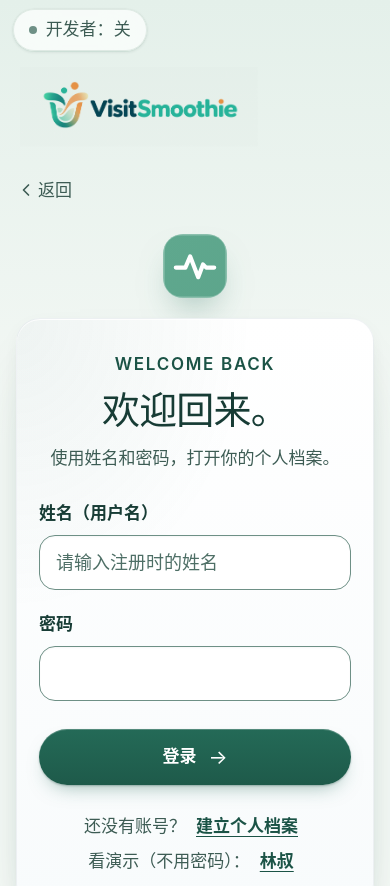
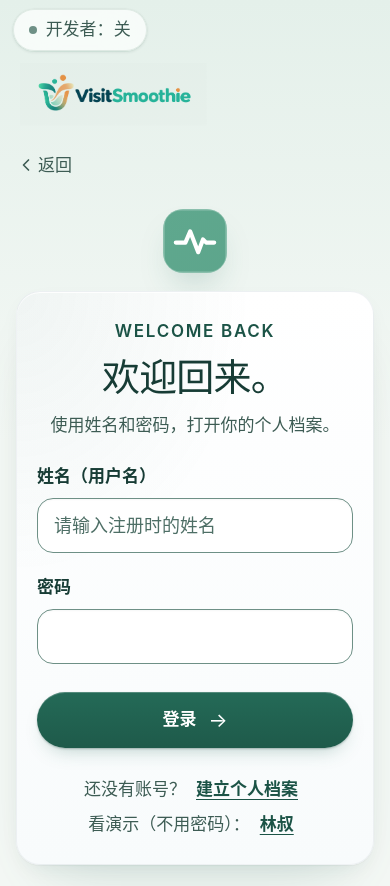
Before and after one commit to Joanna-JYZhao/VisitSmoothie, a Next.js app: page /login in a window 390 px wide. Shown: the top 886 px of the page. Built offline with nearby package versions, Linux system fonts and the light colour scheme.

Commit message:
Replace oversized home cards with compact entries and tighten layout

```diff
--- a/src/app/globals.css
+++ b/src/app/globals.css
@@ -71,28 +71,29 @@
   --radius-card: 22px;
   --radius-sheet: 28px;
 
-  /* depth: cards rest on the page; floats (toasts, dialogs, the chat box) hover above it */
-  --shadow-card: 0 1px 1px rgba(23, 60, 53, 0.03), 0 2px 6px -1px rgba(23, 60, 53, 0.05), 0 16px 40px -20px rgba(23, 60, 53, 0.12);
-  --shadow-card-hover: 0 1px 1px rgba(23, 60, 53, 0.03), 0 6px 16px -4px rgba(23, 60, 53, 0.1), 0 28px 56px -24px rgba(36, 106, 87, 0.25);
-  --shadow-float: 0 24px 64px -16px rgba(23, 60, 53, 0.28), 0 6px 16px -4px rgba(23, 60, 53, 0.08), 0 0 0 1px rgba(23, 60, 53, 0.04);
+  /* depth: cards rest on the page; floats (toasts, dialogs, the chat box) hover above it.
+     Restrained: a sheet is told from the paper by its hairline and a short shadow, never a halo. */
+  --shadow-card: 0 1px 1px rgba(23, 60, 53, 0.03), 0 2px 6px -1px rgba(23, 60, 53, 0.04), 0 16px 40px -20px rgba(23, 60, 53, 0.08);
+  --shadow-card-hover: 0 1px 1px rgba(23, 60, 53, 0.03), 0 6px 16px -4px rgba(23, 60, 53, 0.07), 0 28px 56px -24px rgba(36, 106, 87, 0.16);
+  --shadow-float: 0 24px 64px -16px rgba(23, 60, 53, 0.19), 0 6px 16px -4px rgba(23, 60, 53, 0.07), 0 0 0 1px rgba(23, 60, 53, 0.04);
   /* the selected item of a segmented control, and other small raised things */
   --shadow-pill: 0 1px 3px rgba(23, 60, 53, 0.12), 0 0 0 0.5px rgba(23, 60, 53, 0.04);
   /* a quiet edge for white buttons and tiles */
   --shadow-edge: 0 1px 2px rgba(23, 60, 53, 0.06), 0 0 0 1px rgba(23, 60, 53, 0.04);
   /* the main button: a top highlight and a soft glow of its own colour */
-  --shadow-btn: inset 0 1px 0 rgba(255, 255, 255, 0.2), 0 1px 2px rgba(18, 59, 49, 0.25), 0 10px 20px -10px rgba(36, 106, 87, 0.6);
-  --shadow-hero: inset 0 1px 0 rgba(255, 255, 255, 0.22), 0 2px 4px rgba(18, 59, 49, 0.18), 0 18px 36px -16px rgba(36, 106, 87, 0.65);
+  --shadow-btn: inset 0 1px 0 rgba(255, 255, 255, 0.2), 0 1px 2px rgba(18, 59, 49, 0.25), 0 10px 20px -10px rgba(36, 106, 87, 0.38);
+  --shadow-hero: inset 0 1px 0 rgba(255, 255, 255, 0.22), 0 2px 4px rgba(18, 59, 49, 0.16), 0 18px 36px -16px rgba(36, 106, 87, 0.42);
   /* the page header once the page has scrolled under it */
-  --shadow-header: 0 1px 0 rgba(23, 60, 53, 0.06), 0 10px 24px -16px rgba(23, 60, 53, 0.2);
+  --shadow-header: 0 1px 0 rgba(23, 60, 53, 0.06), 0 10px 24px -16px rgba(23, 60, 53, 0.16);
   /* the glow behind an app-icon tile */
-  --shadow-glow: 0 10px 30px -10px rgba(36, 106, 87, 0.55);
+  --shadow-glow: 0 10px 30px -10px rgba(36, 106, 87, 0.35);
 
   --ease-out-soft: cubic-bezier(0.22, 1, 0.36, 1);
   --ease-spring: cubic-bezier(0.34, 1.3, 0.64, 1);
 
   /* materials: a card is not flat white but a sheet lit from above */
   --shadow-inset-top: inset 0 1px 0 rgba(255, 255, 255, 0.9);
-  --shadow-raised: 0 1px 1px rgba(23, 60, 53, 0.04), 0 8px 24px -8px rgba(23, 60, 53, 0.12), 0 32px 64px -32px rgba(36, 106, 87, 0.3);
+  --shadow-raised: 0 1px 1px rgba(23, 60, 53, 0.04), 0 8px 24px -8px rgba(23, 60, 53, 0.09), 0 32px 64px -32px rgba(36, 106, 87, 0.2);
 
   --animate-fade-up: fade-up 0.4s var(--ease-out-soft) backwards;
   --animate-rise: rise 0.7s var(--ease-out-soft) backwards;
@@ -253,6 +254,7 @@ h3 {
  *   t-lead     one important sentence           1.2rem, roomy
  *   t-body     reading text                     1rem, roomy
  *   t-number   a measurement, big and tabular   2.6rem
+ *   name-title the person's name on the ID card  1.5–1.625rem (see below)
  */
 .t-display {
   font-family: var(--font-serif);
@@ -293,6 +295,24 @@ h3 {
 .tabular {
   font-variant-numeric: tabular-nums;
 }
+/*
+ * The name on the medical-ID card. It is a title, so it keeps the serif voice — but a person's name
+ * is not a hero: it is set at a size a long name can hold in its own column, and it breaks anywhere
+ * rather than pushing the avatar and the edit button out of the row.
+ */
+.name-title {
+  font-family: var(--font-serif);
+  font-size: 1.5rem;
+  line-height: 1.15;
+  font-weight: 600;
+  letter-spacing: -0.02em;
+  overflow-wrap: anywhere;
+}
+@media (min-width: 640px) {
+  .name-title {
+    font-size: 1.625rem;
+  }
+}
 
 /* materials */
 /* a sheet of paper lit from above: a faint top-to-bottom gradient and a hairline highlight on the top edge */
@@ -308,7 +328,7 @@ h3 {
 /* a soft light from the top-left corner, for a hero surface */
 .light {
   background-image:
-    radial-gradient(120% 90% at 0% 0%, rgba(36, 106, 87, 0.09), transparent 55%),
+    radial-gradient(120% 90% at 0% 0%, rgba(36, 106, 87, 0.07), transparent 55%),
     linear-gradient(180deg, #ffffff 0%, #f8fbf9 100%);
 }
 /* an app-icon tile in the brand gradient, with the glossy top edge iOS icons have */
@@ -324,13 +344,13 @@ h3 {
   box-shadow:
     inset 0 1px 0 rgba(255, 255, 255, 0.28),
     inset 0 -1px 0 rgba(0, 0, 0, 0.1),
-    0 10px 30px -10px rgba(18, 59, 49, 0.55);
+    0 10px 30px -10px rgba(18, 59, 49, 0.38);
 }
 .tile-danger {
   background-image: linear-gradient(180deg, #c8404a 0%, #a92d35 100%);
   box-shadow:
     inset 0 1px 0 rgba(255, 255, 255, 0.3),
-    0 10px 30px -10px rgba(178, 51, 60, 0.5);
+    0 10px 30px -10px rgba(178, 51, 60, 0.35);
 }
 
 /* ---------- the brand: one supplied PNG, used exactly as it is ---------- */
@@ -342,6 +362,8 @@ h3 {
  * `multiply` lets the white ground take on the paper behind it instead of showing as a white box.
  * Nothing between the logo and the page may create a stacking context (an animation, an opacity, a
  * transform, `isolation`), or the blend is isolated and that white ground comes back as a plate.
+ * On a phone the lockup is set smaller (see below): the artwork stays recognisable while the first
+ * screen keeps room for the page under it.
  */
 .brand-logo {
   display: block;
@@ -370,7 +392,7 @@ h3 {
 
 /* the mark resting in the sidebar: a watermark, not a sign */
 .rail-watermark {
-  width: 9.5rem;
+  width: 8rem;
   opacity: 0.13;
 }
 
@@ -391,7 +413,7 @@ h3 {
 
 @media (max-width: 760px) {
   .brand-logo {
-    width: 15rem;
+    width: 12rem;
   }
   .jade-edge::before {
     inset-block: 1rem;
@@ -400,15 +422,15 @@ h3 {
 }
 @media (max-width: 430px) {
   .brand-logo {
-    width: 14rem;
+    width: 11rem;
   }
 }
 
-/* a soft pool of brand light, blurred: the stage the welcome screen stands on, reused behind the doors */
+/* a soft pool of brand light, blurred: the stage the welcome screen stands on, reused at the top of the conversation */
 .pool {
   position: absolute;
   border-radius: 999px;
-  background: radial-gradient(closest-side, rgba(36, 106, 87, 0.2), rgba(36, 106, 87, 0));
+  background: radial-gradient(closest-side, rgba(36, 106, 87, 0.14), rgba(36, 106, 87, 0));
   filter: blur(24px);
   pointer-events: none;
 }
--- a/src/app/welcome/smoothie.css
+++ b/src/app/welcome/smoothie.css
@@ -19,11 +19,11 @@
   --onboarding-ring: #c3dccf;
   --onboarding-ring-soft: #dfede6;
   --onboarding-danger: #b2333c;
-  --onboarding-card-shadow: inset 0 1px 0 rgba(255, 255, 255, 0.9), 0 1px 2px rgba(23, 60, 53, 0.05), 0 12px 28px -22px rgba(23, 60, 53, 0.35);
-  --onboarding-raised-shadow: inset 0 1px 0 rgba(255, 255, 255, 0.9), 0 1px 1px rgba(23, 60, 53, 0.04), 0 8px 24px -8px rgba(23, 60, 53, 0.12), 0 32px 64px -32px rgba(36, 106, 87, 0.3);
+  --onboarding-card-shadow: inset 0 1px 0 rgba(255, 255, 255, 0.9), 0 1px 2px rgba(23, 60, 53, 0.05), 0 12px 28px -22px rgba(23, 60, 53, 0.25);
+  --onboarding-raised-shadow: inset 0 1px 0 rgba(255, 255, 255, 0.9), 0 1px 1px rgba(23, 60, 53, 0.04), 0 8px 24px -8px rgba(23, 60, 53, 0.09), 0 32px 64px -32px rgba(36, 106, 87, 0.2);
   --onboarding-edge: 0 1px 2px rgba(23, 60, 53, 0.06), 0 0 0 1px rgba(23, 60, 53, 0.04);
-  --onboarding-btn-shadow: inset 0 1px 0 rgba(255, 255, 255, 0.22), 0 1px 2px rgba(18, 59, 49, 0.28), 0 10px 20px -10px rgba(36, 106, 87, 0.5);
-  --onboarding-btn-shadow-hover: inset 0 1px 0 rgba(255, 255, 255, 0.24), 0 2px 4px rgba(18, 59, 49, 0.2), 0 18px 36px -16px rgba(36, 106, 87, 0.55);
+  --onboarding-btn-shadow: inset 0 1px 0 rgba(255, 255, 255, 0.22), 0 1px 2px rgba(18, 59, 49, 0.28), 0 10px 20px -10px rgba(36, 106, 87, 0.35);
+  --onboarding-btn-shadow-hover: inset 0 1px 0 rgba(255, 255, 255, 0.24), 0 2px 4px rgba(18, 59, 49, 0.2), 0 18px 36px -16px rgba(36, 106, 87, 0.38);
   --onboarding-ease: cubic-bezier(0.22, 1, 0.36, 1);
   --onboarding-spring: cubic-bezier(0.34, 1.3, 0.64, 1);
   display: flex;
@@ -47,7 +47,7 @@
 /* No entrance animation here on purpose: an animated (filling) element is a stacking context, and a
    stacking context isolates `mix-blend-mode`, which would leave the logo's white ground showing as a
    plate on the celadon wash. The rest of the page still animates in. */
-.onboarding-header { min-height: 96px; padding: 20px 48px; gap: 28px; }
+.onboarding-header { min-height: 84px; padding: 14px 48px; gap: 24px; }
 /* the lockup is the user's own PNG: a link, a 44px+ target, free to shrink with the column */
 .smoothie-brand { display: inline-flex; align-items: center; min-width: 0; max-width: 100%; min-height: 48px; border-radius: 999px; background: transparent; padding: 0; text-decoration: none; }
 /* the one element in the header that never yields: never 登 / 录 on two lines */
@@ -56,15 +56,15 @@
 .onboarding-language { display: inline-flex; align-items: center; justify-content: center; min-height: 48px; padding: 10px 22px; border: 0; border-radius: 999px; background: #fff; color: var(--onboarding-ink); font-size: 17px; font-weight: 600; line-height: 1.25; text-align: center; text-decoration: none; white-space: normal; box-shadow: var(--onboarding-edge); cursor: pointer; transition: background .2s, color .2s, box-shadow .2s, transform .15s var(--onboarding-ease); }
 .onboarding-language:hover { background: var(--onboarding-mist); color: var(--onboarding-jade-deep); }
 .onboarding-language:active { transform: scale(.97); }
-.onboarding-footer { justify-content: center; gap: 24px; padding: 8px 48px 28px; font-size: 17px; color: var(--onboarding-quiet); }
+.onboarding-footer { justify-content: center; gap: 24px; padding: 6px 48px 22px; font-size: 17px; color: var(--onboarding-quiet); }
 .onboarding-footer > span:first-child { font-family: var(--font-serif); font-style: italic; }
 
-.onboarding-main { width: 100%; max-width: 1240px; margin: 0 auto; padding: 8px 48px 48px; flex: 1; display: flex; flex-direction: column; }
+.onboarding-main { width: 100%; max-width: 1240px; margin: 0 auto; padding: 4px 48px 36px; flex: 1; display: flex; flex-direction: column; }
 .onboarding-main:focus { outline: none; }
 
 /* ---------- the welcome screen: a keynote title on a lit stage ---------- */
 .is-welcome { padding-top: 0; padding-bottom: 24px; }
-.welcome-stage { position: relative; flex: 1; display: flex; flex-direction: column; justify-content: center; min-height: calc(100vh - 96px - 72px); padding: 48px 24px 0; text-align: center; }
+.welcome-stage { position: relative; flex: 1; display: flex; flex-direction: column; justify-content: center; min-height: calc(100vh - 84px - 72px); padding: 48px 24px 0; text-align: center; }
 /* the soft light: two blurred pools of the brand colour, drifting very slowly behind the title */
 .welcome-light { position: absolute; inset: 0; z-index: 0; overflow: hidden; pointer-events: none; }
 .welcome-light::before, .welcome-light::after { content: ''; position: absolute; border-radius: 50%; filter: blur(60px); will-change: transform; }
@@ -109,7 +109,7 @@
 .onboarding-back:hover { color: var(--onboarding-ink); }
 .onboarding-back svg { width: 20px; height: 20px; }
 .registration-layout { display: grid; grid-template-columns: minmax(180px, 200px) minmax(0, 740px); justify-content: space-between; gap: 56px; align-items: start; }
-.registration-guide { position: sticky; top: 32px; padding-top: 34px; animation: onboarding-fade .7s var(--onboarding-ease) both; animation-delay: .05s; }
+.registration-guide { position: sticky; top: 32px; padding-top: 26px; animation: onboarding-fade .7s var(--onboarding-ease) both; animation-delay: .05s; }
 .registration-guide .registration-eyebrow { margin-bottom: 10px; }
 .registration-eyebrow { margin: 0 0 16px; color: var(--onboarding-jade-deep); font-size: 17px; font-weight: 600; letter-spacing: .1em; }
 /* one supporting sentence under a heading (the login card) */
@@ -122,27 +122,27 @@
 .guide-link:hover { color: var(--onboarding-ink); }
 
 /* the form card: the one raised surface on the screen, lit from its corner */
-.registration-card { position: relative; border: 1px solid rgba(229, 233, 237, 0.6); border-radius: 28px; background: radial-gradient(120% 90% at 0% 0%, rgba(36, 106, 87, 0.08), transparent 55%), linear-gradient(180deg, #ffffff 0%, #f8fbfc 100%); padding: 40px 44px; box-shadow: var(--onboarding-raised-shadow); animation: onboarding-rise .7s var(--onboarding-ease) both; animation-delay: .1s; }
-.registration-card-header { display: grid; gap: 24px; margin-bottom: 32px; }
+.registration-card { position: relative; border: 1px solid rgba(229, 233, 237, 0.6); border-radius: 28px; background: radial-gradient(120% 90% at 0% 0%, rgba(36, 106, 87, 0.07), transparent 55%), linear-gradient(180deg, #ffffff 0%, #f8fbfc 100%); padding: 32px 36px; box-shadow: var(--onboarding-raised-shadow); animation: onboarding-rise .7s var(--onboarding-ease) both; animation-delay: .1s; }
+.registration-card-header { display: grid; gap: 20px; margin-bottom: 24px; }
 .registration-card-header .registration-eyebrow { margin-bottom: 8px; }
 .registration-card h2 { margin: 0; font-family: inherit; font-size: 28px; font-weight: 650; line-height: 1.15; letter-spacing: -.025em; color: var(--onboarding-ink); }
 /* the glossy tile: the report shortcut in the card header wears it */
-.guide-tile { display: grid; place-items: center; width: 40px; height: 40px; flex-shrink: 0; border-radius: 12px; background: linear-gradient(180deg, var(--onboarding-jade-light) 0%, var(--onboarding-jade-deep) 100%); color: #fff; box-shadow: inset 0 1px 0 rgba(255, 255, 255, 0.35), inset 0 -1px 0 rgba(0, 0, 0, 0.08), 0 10px 30px -10px rgba(36, 106, 87, 0.55); }
+.guide-tile { display: grid; place-items: center; width: 40px; height: 40px; flex-shrink: 0; border-radius: 12px; background: linear-gradient(180deg, var(--onboarding-jade-light) 0%, var(--onboarding-jade-deep) 100%); color: #fff; box-shadow: inset 0 1px 0 rgba(255, 255, 255, 0.35), inset 0 -1px 0 rgba(0, 0, 0, 0.08), 0 10px 30px -10px rgba(36, 106, 87, 0.38); }
 .guide-tile svg { width: 20px; height: 20px; }
 
 /* the shortcut: a row like one in iOS Settings, a glossy camera tile and a chevron */
-.report-row { display: flex; align-items: center; gap: 14px; width: 100%; min-height: 72px; padding: 12px 16px 12px 14px; border: 1px solid rgba(229, 233, 237, 0.9); border-radius: 20px; background: linear-gradient(180deg, #ffffff 0%, #fbfcfd 100%); color: var(--onboarding-ink); font-size: 18px; font-weight: 600; line-height: 1.35; text-align: left; box-shadow: var(--onboarding-card-shadow); cursor: pointer; transition: transform .3s var(--onboarding-ease), box-shadow .3s var(--onboarding-ease), border-color .2s; }
-@media (hover: hover) { .report-row:hover { transform: translateY(-2px); border-color: var(--onboarding-ring); box-shadow: inset 0 1px 0 rgba(255, 255, 255, 0.9), 0 6px 16px -4px rgba(23, 60, 53, 0.1), 0 28px 56px -24px rgba(36, 106, 87, 0.25); } }
+.report-row { display: flex; align-items: center; gap: 14px; width: 100%; min-height: 68px; padding: 10px 14px 10px 12px; border: 1px solid rgba(229, 233, 237, 0.9); border-radius: 20px; background: linear-gradient(180deg, #ffffff 0%, #fbfcfd 100%); color: var(--onboarding-ink); font-size: 18px; font-weight: 600; line-height: 1.35; text-align: left; box-shadow: var(--onboarding-card-shadow); cursor: pointer; transition: transform .3s var(--onboarding-ease), box-shadow .3s var(--onboarding-ease), border-color .2s; }
+@media (hover: hover) { .report-row:hover { transform: translateY(-2px); border-color: var(--onboarding-ring); box-shadow: inset 0 1px 0 rgba(255, 255, 255, 0.9), 0 6px 16px -4px rgba(23, 60, 53, 0.08), 0 28px 56px -24px rgba(36, 106, 87, 0.17); } }
 .report-row:active { transform: scale(.985); }
 .report-row .guide-tile { width: 48px; height: 48px; border-radius: 15px; }
 .report-row .guide-tile svg { width: 24px; height: 24px; }
 .report-row > span:nth-child(2) { flex: 1; min-width: 0; }
 .report-row > svg:last-child { width: 20px; height: 20px; flex-shrink: 0; color: var(--onboarding-quiet); }
-.form-section-title { display: flex; align-items: baseline; justify-content: space-between; gap: 16px; margin-bottom: 20px; }
+.form-section-title { display: flex; align-items: baseline; justify-content: space-between; gap: 16px; margin-bottom: 16px; }
 .form-section-title h3 { margin: 0; font-size: 21px; font-weight: 600; line-height: 1.3; letter-spacing: -.015em; color: var(--onboarding-ink); }
 .form-section-title > span { font-size: 17px; color: var(--onboarding-muted); }
-.history-section { margin-top: 32px; padding-top: 32px; border-top: 1px solid var(--onboarding-line); }
-.registration-submit { display: flex; align-items: center; justify-content: space-between; gap: 24px; margin-top: 32px; padding-top: 28px; border-top: 1px solid var(--onboarding-line); }
+.history-section { margin-top: 24px; padding-top: 24px; border-top: 1px solid var(--onboarding-line); }
+.registration-submit { display: flex; align-items: center; justify-content: space-between; gap: 24px; margin-top: 24px; padding-top: 22px; border-top: 1px solid var(--onboarding-line); }
 .registration-submit p { max-width: 300px; margin: 0; font-size: 17px; line-height: 1.6; color: var(--onboarding-muted); }
 .registration-submit .smoothie-button { white-space: nowrap; }
 
@@ -181,11 +181,11 @@
 .text-button:hover { color: var(--onboarding-ink); }
 
 /* the login card: one narrow column, the wordmark's mark above it like an app icon */
-.login-layout { width: 100%; max-width: 480px; margin: 8px auto 64px; }
+.login-layout { width: 100%; max-width: 480px; margin: 8px auto 44px; }
 /* the app's own celadon tile, the same mark the splash and the conversation use */
-.login-mark-tile { display: block; width: 72px; height: 72px; margin: 0 auto 24px; border-radius: 22px; box-shadow: 0 18px 36px -16px rgba(36, 106, 87, 0.6); animation: welcome-pop .7s var(--onboarding-spring) both; }
-.login-card { padding: 40px; }
-.login-card .registration-card-header { display: block; margin-bottom: 28px; text-align: center; }
+.login-mark-tile { display: block; width: 72px; height: 72px; margin: 0 auto 20px; border-radius: 22px; box-shadow: 0 18px 36px -16px rgba(36, 106, 87, 0.4); animation: welcome-pop .7s var(--onboarding-spring) both; }
+.login-card { padding: 32px; }
+.login-card .registration-card-header { display: block; margin-bottom: 24px; text-align: center; }
 .login-card h1 { margin: 0 0 10px; font: 500 38px/1.25 'Songti SC', 'STSong', Georgia, serif; letter-spacing: -.02em; color: var(--onboarding-ink); }
 .login-card .guide-description { font-size: 17px; }
 .login-card form { display: grid; gap: 22px; }
@@ -220,20 +220,20 @@
 /* ---------- narrower screens ---------- */
 @media (max-width: 1050px) {
   .registration-layout { gap: 40px; grid-template-columns: 180px minmax(0, 1fr); }
-  .registration-card { padding: 32px; }
+  .registration-card { padding: 28px; }
   .registration-submit { align-items: flex-start; flex-direction: column; gap: 16px; }
   .registration-submit p { max-width: none; }
   .registration-submit .smoothie-button { width: 100%; }
   .welcome-margin { display: none; }
 }
 @media (max-width: 760px) {
-  .onboarding-header { min-height: 80px; padding: 16px 24px; justify-content: space-between; gap: 14px; }
+  .onboarding-header { min-height: 72px; padding: 12px 24px; justify-content: space-between; gap: 14px; }
   .onboarding-header-note { display: none; }
   .smoothie-brand { font-size: 22px; }
-  .onboarding-main { padding: 4px 20px 32px; }
+  .onboarding-main { padding: 4px 20px 28px; }
   .onboarding-footer { flex-direction: column; align-items: center; gap: 4px; padding: 4px 24px 24px; text-align: center; }
   .is-welcome { padding-bottom: 8px; }
-  .welcome-stage { min-height: calc(100vh - 80px - 88px); padding: 24px 0 0; }
+  .welcome-stage { min-height: calc(100vh - 72px - 88px); padding: 24px 0 0; }
   .welcome-light::before { width: 420px; height: 300px; margin-left: -210px; top: 8%; }
   .welcome-light::after { width: 300px; height: 220px; margin-left: -80px; }
   .welcome-stage h1 { font-size: clamp(64px, 19vw, 92px); margin-bottom: 24px; }
@@ -253,12 +253,12 @@
   .guide-links { flex-direction: row; flex-wrap: wrap; align-items: center; gap: 0 18px; margin-top: 0; padding-top: 0; border-top: 0; }
   .guide-description { font-size: 17px; }
   .onboarding-back { margin-bottom: 8px; }
-  .registration-card { padding: 28px 22px; border-radius: 24px; }
-  .registration-card-header { gap: 20px; margin-bottom: 24px; }
+  .registration-card { padding: 22px 20px; border-radius: 24px; }
+  .registration-card-header { gap: 16px; margin-bottom: 20px; }
   .registration-card h2 { font-size: 26px; }
-  .login-card { padding: 32px 22px; }
+  .login-card { padding: 26px 20px; }
   .login-layout { margin-top: 12px; }
-  .login-mark-tile { width: 64px; height: 64px; border-radius: 20px; margin-bottom: 20px; }
+  .login-mark-tile { width: 64px; height: 64px; border-radius: 20px; margin-bottom: 18px; }
 }
 @media (max-width: 470px) {
   .onboarding-main { padding-left: 16px; padding-right: 16px; }
```
Also changed, not shown: src/app/me/page.tsx (+15 -15 lines), src/app/page.tsx (+28 -27 lines), src/components/AppShell.tsx (+15 -13 lines), 1 other file (tests, documents, lock files or other folders).
